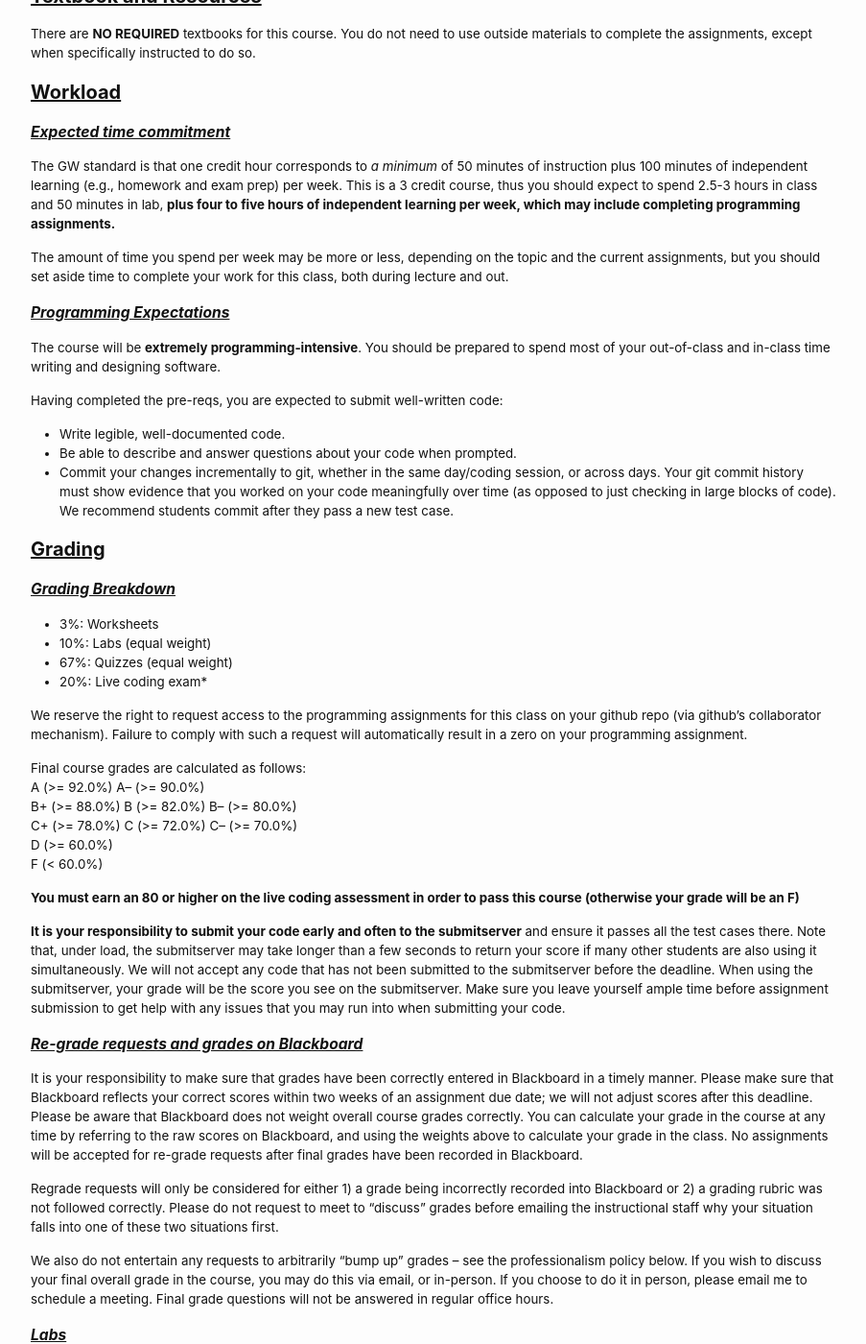
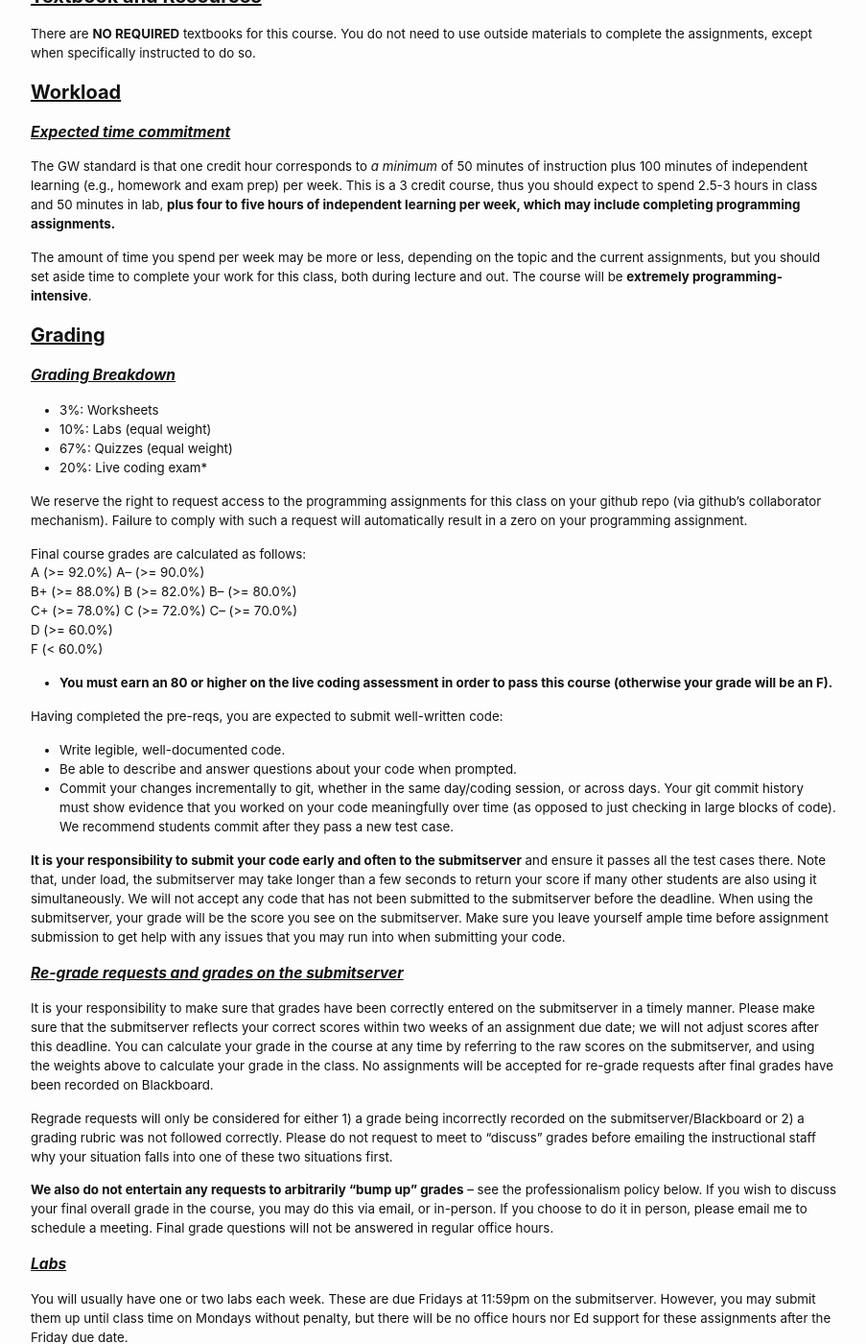
Before and after one commit to cs2113-s25/cs2113-s25.github.io, a Jekyll site: the page built from syllabus.md, in a window 1280 px wide and 1400 px high, scrolled down 1014 px. Shown: the whole window at 96% size, without its empty margins (188-1091 px from the left). Built offline with Jekyll 4.4.1, drawn with Linux system fonts in a browser that asks for light colours; some of the changed text lies outside the part shown.

Commit message:
inital commit

```diff
--- a/syllabus.md
+++ b/syllabus.md
@@ -59,17 +59,7 @@ There are **NO REQUIRED** textbooks for this course. You do not need to use outs
 ### Expected time commitment
 The GW standard is that one credit hour corresponds to *a minimum* of 50 minutes of instruction plus 100 minutes of independent learning (e.g., homework and exam prep) per week. This is a 3 credit course, thus you should expect to spend 2.5-3 hours in class and 50 minutes in lab, **plus four to five hours of independent learning per week, which may include completing programming assignments.**
 
-The amount of time you spend per week may be more or less, depending on the topic and the current assignments, but you should set aside time to complete your work for this class, both during lecture and out.
-
-### Programming Expectations
-
-The course will be **extremely programming-intensive**. You should be prepared to spend most of your out-of-class and in-class time writing and designing software.
-
-Having completed the pre-reqs, you are expected to submit well-written code:
-
-- Write legible, well-documented code.
-- Be able to describe and answer questions about your code when prompted.
-- Commit your changes incrementally to git, whether in the same day/coding session, or across days. Your git commit history must show evidence that you worked on your code meaningfully over time (as opposed to just checking in large blocks of code). We recommend students commit after they pass a new test case.
+The amount of time you spend per week may be more or less, depending on the topic and the current assignments, but you should set aside time to complete your work for this class, both during lecture and out. The course will be **extremely programming-intensive**.
 
 ## Grading
 
@@ -88,17 +78,23 @@ C+ (>= 78.0%) C (>= 72.0%) C– (>= 70.0%)
 D (>= 60.0%)
 F (< 60.0%)
 
-**You must earn an 80 or higher on the live coding assessment in order to pass this course (otherwise your grade will be an F)**
+* **You must earn an 80 or higher on the live coding assessment in order to pass this course (otherwise your grade will be an F).**
+
+Having completed the pre-reqs, you are expected to submit well-written code:
+
+- Write legible, well-documented code.
+- Be able to describe and answer questions about your code when prompted.
+- Commit your changes incrementally to git, whether in the same day/coding session, or across days. Your git commit history must show evidence that you worked on your code meaningfully over time (as opposed to just checking in large blocks of code). We recommend students commit after they pass a new test case.
 
 **It is your responsibility to submit your code early and often to the submitserver** and ensure it passes all the test cases there. Note that, under load, the submitserver may take longer than a few seconds to return your score if many other students are also using it simultaneously. We will not accept any code that has not been submitted to the submitserver before the deadline. When using the submitserver, your grade will be the score you see on the submitserver. Make sure you leave yourself ample time before assignment submission to get help with any issues that you may run into when submitting your code.
 
-### Re-grade requests and grades on Blackboard
+### Re-grade requests and grades on the submitserver
 
-It is your responsibility to make sure that grades have been correctly entered in Blackboard in a timely manner. Please make sure that Blackboard reflects your correct scores within two weeks of an assignment due date; we will not adjust scores after this deadline. Please be aware that Blackboard does not weight overall course grades correctly. You can calculate your grade in the course at any time by referring to the raw scores on Blackboard, and using the weights above to calculate your grade in the class. No assignments will be accepted for re-grade requests after final grades have been recorded in Blackboard.
+It is your responsibility to make sure that grades have been correctly entered on the submitserver in a timely manner. Please make sure that the submitserver reflects your correct scores within two weeks of an assignment due date; we will not adjust scores after this deadline. You can calculate your grade in the course at any time by referring to the raw scores on the submitserver, and using the weights above to calculate your grade in the class. No assignments will be accepted for re-grade requests after final grades have been recorded on Blackboard.
 
-Regrade requests will only be considered for either 1) a grade being incorrectly recorded into Blackboard or 2) a grading rubric was not followed correctly. Please do not request to meet to "discuss" grades before emailing the instructional staff why your situation falls into one of these two situations first.
+Regrade requests will only be considered for either 1) a grade being incorrectly recorded on the submitserver/Blackboard or 2) a grading rubric was not followed correctly. Please do not request to meet to "discuss" grades before emailing the instructional staff why your situation falls into one of these two situations first.
 
-We also do not entertain any requests to arbitrarily "bump up" grades -- see the professionalism policy below. If you wish to discuss your final overall grade in the course, you may do this via email, or in-person. If you choose to do it in person, please email me to schedule a meeting. Final grade questions will not be answered in regular office hours.
+**We also do not entertain any requests to arbitrarily "bump up" grades** -- see the professionalism policy below. If you wish to discuss your final overall grade in the course, you may do this via email, or in-person. If you choose to do it in person, please email me to schedule a meeting. Final grade questions will not be answered in regular office hours.
 
 ### Labs
 
```
Also changed, not shown: other parts of syllabus.md (+1 -1 lines).
